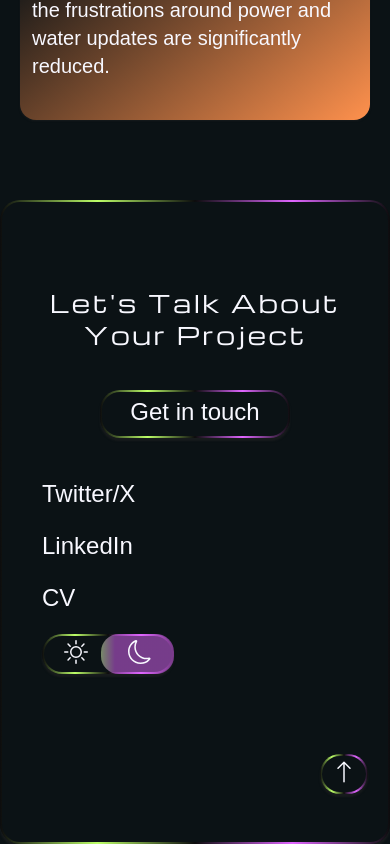
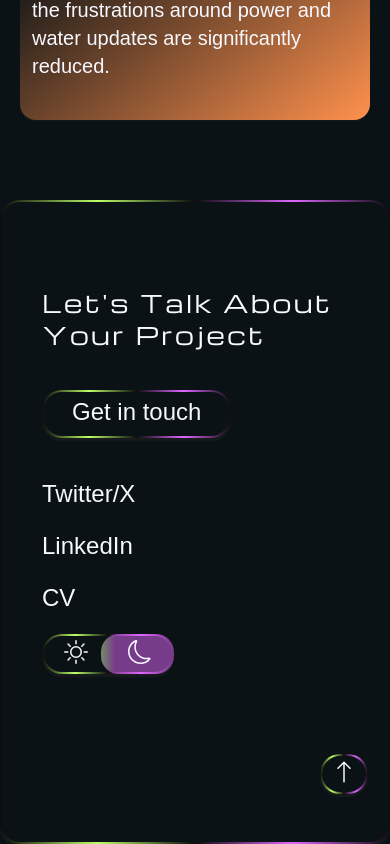
Before and after one commit to Safiyah07/safiyah.dev, a React (Vite) app: page /project/gisthub in a window 390 px wide. Shown: the part 2821-3665 px from the top of the page. Built offline with nearby package versions, Linux system fonts and the light colour scheme; a web font is replaced by a local one.

Commit message:
minor changes

```diff
--- a/package.json
+++ b/package.json
@@ -14,8 +14,7 @@
     "react": "^18.3.1",
     "react-dom": "^18.3.1",
     "react-icons": "^5.3.0",
-    "react-router-dom": "^6.26.2",
-    "styled-components": "^6.1.13"
+    "react-router-dom": "^6.26.2"
   },
   "devDependencies": {
     "@eslint/js": "^9.9.0",
--- a/src/components/Footer.jsx
+++ b/src/components/Footer.jsx
@@ -12,7 +12,7 @@ function Footer() {
 			<Button>
 				<div>
 					<div className="flex justify-between gap-20 px-16 py-20 md:px-5 sm:px-5 md:flex-col sm:flex-col md:gap-10 sm:gap-10">
-						<div className="flex flex-col w-3/5 gap-20 md:gap-10 sm:gap-10 md:w-full sm:w-full sm:text-center sm:items-center">
+						<div className="flex flex-col w-3/5 gap-20 md:gap-10 sm:gap-10 md:w-full sm:w-full">
 							<h1 className="tracking-widest md:tracking-wide leading-tight text-[50px] max-md:text-[40px] md:text-[40px] sm:text-2xl capitalize">
 								Let&apos;s talk about your project
 							</h1>
```
Also changed, not shown: 1 other file (tests, documents, lock files or other folders).
